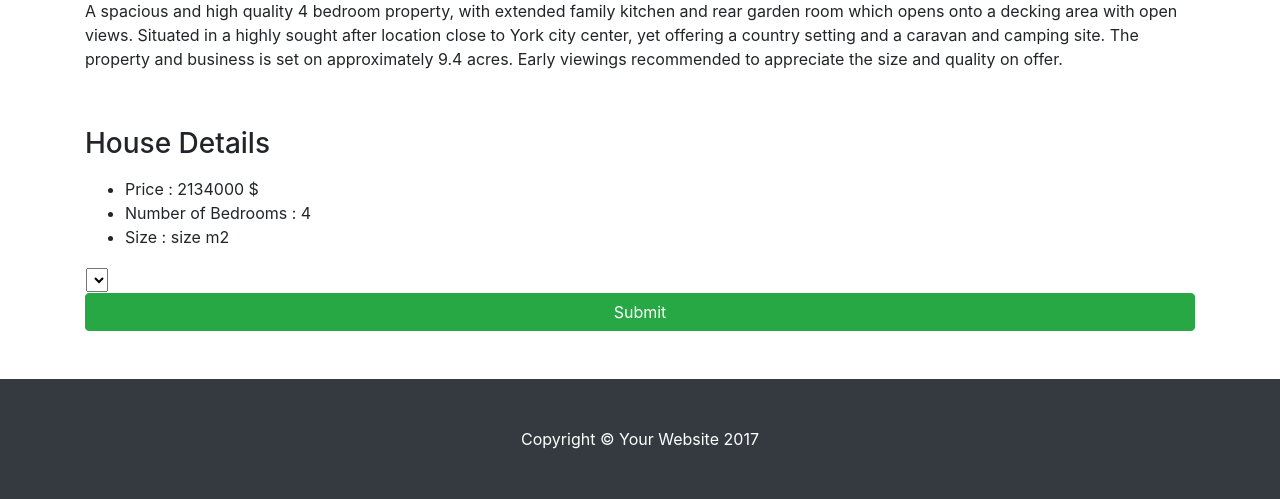
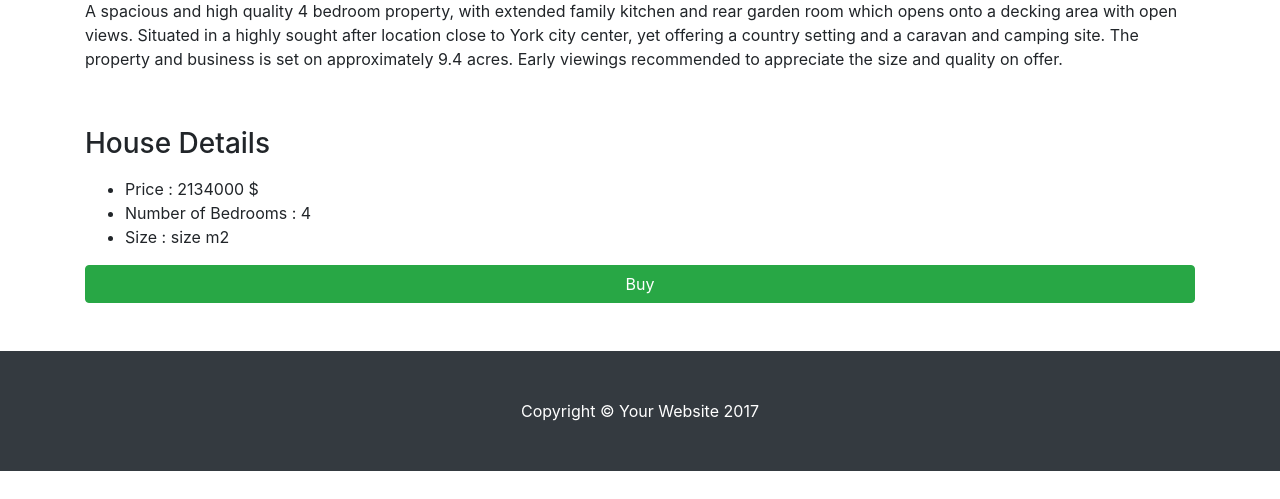
Before and after one commit to kingagulewska/SpaceOddity-KG, a Django app: page /house/4 in a window 1280 px wide. Shown: the part 745-1244 px from the top of the page. After the commit the page ends 1216 px from the top, so only its background shows below. Run offline with Django 3.2, Linux system fonts and the light colour scheme; data comes from the database, SQL or seed files in the repository; lists and menus that the app fills with data are empty; some libraries are stand-ins or nearby versions.

```diff
--- a/templates/house.html
+++ b/templates/house.html
@@ -45,15 +45,12 @@
         <form action="https://www.paypal.com/cgi-bin/webscr" method="post" target="_top">
             <input type="hidden" name="cmd" value="_s-xclick">
             <input type="hidden" name="hosted_button_id" value="LYZMEXQ7UGV3J">
-            <table>
-                <tr><td><input type="hidden" name="on0" value="domy"></td></tr><tr><td><select name="os0">
+            <input type="hidden" name="on0" value="domy">
+            <select name="os0" style="display:none;">
                 <option  value="Opcja 1"></option>
             </select>
-            </td>
-            </tr>
-            </table>
             <input type="hidden" name="currency_code" value="USD">
-            <input type="submit" class="btn btn-success btn-block">
+            <button type="submit" class="btn btn-success btn-block">Buy</button>
         </form>
 
         <br>
```
